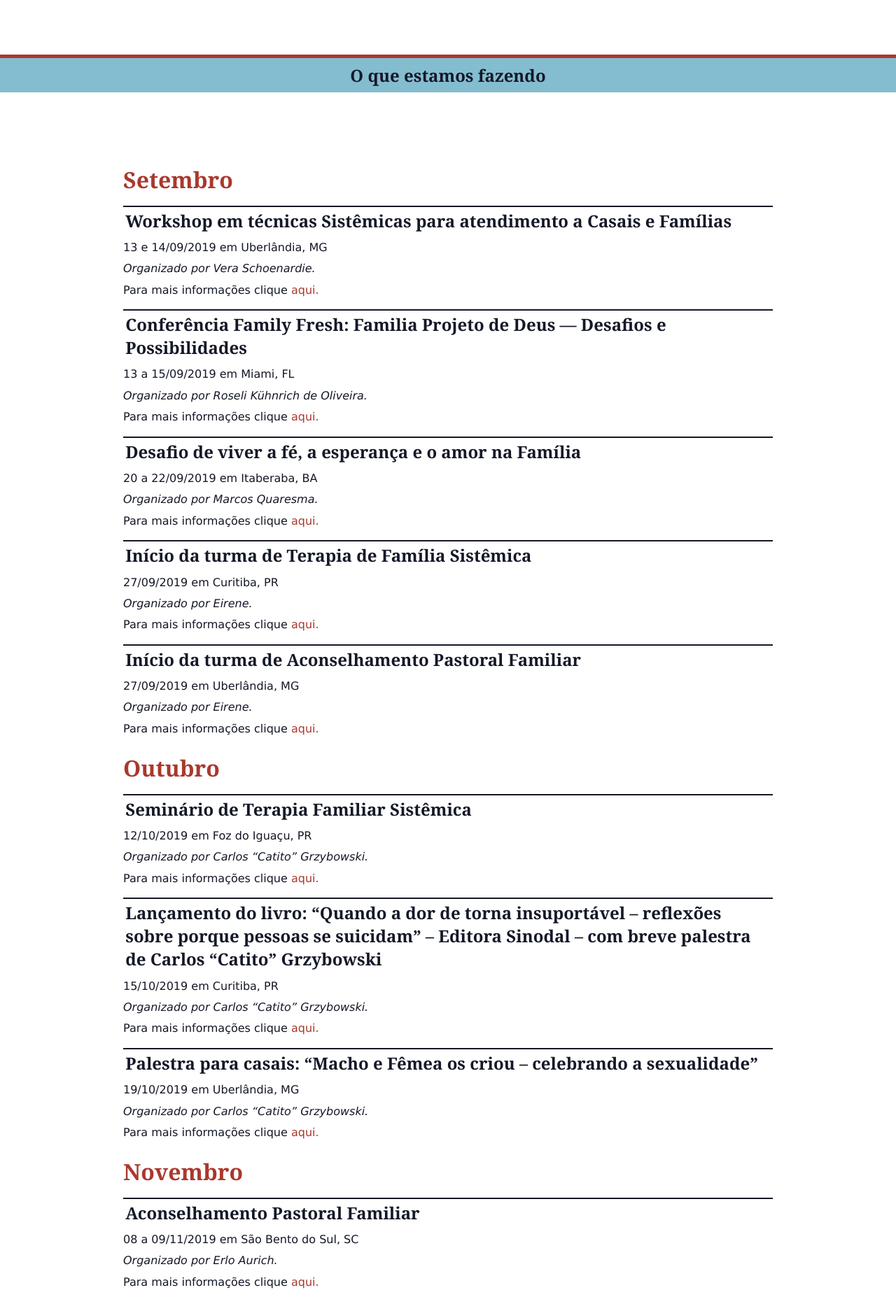
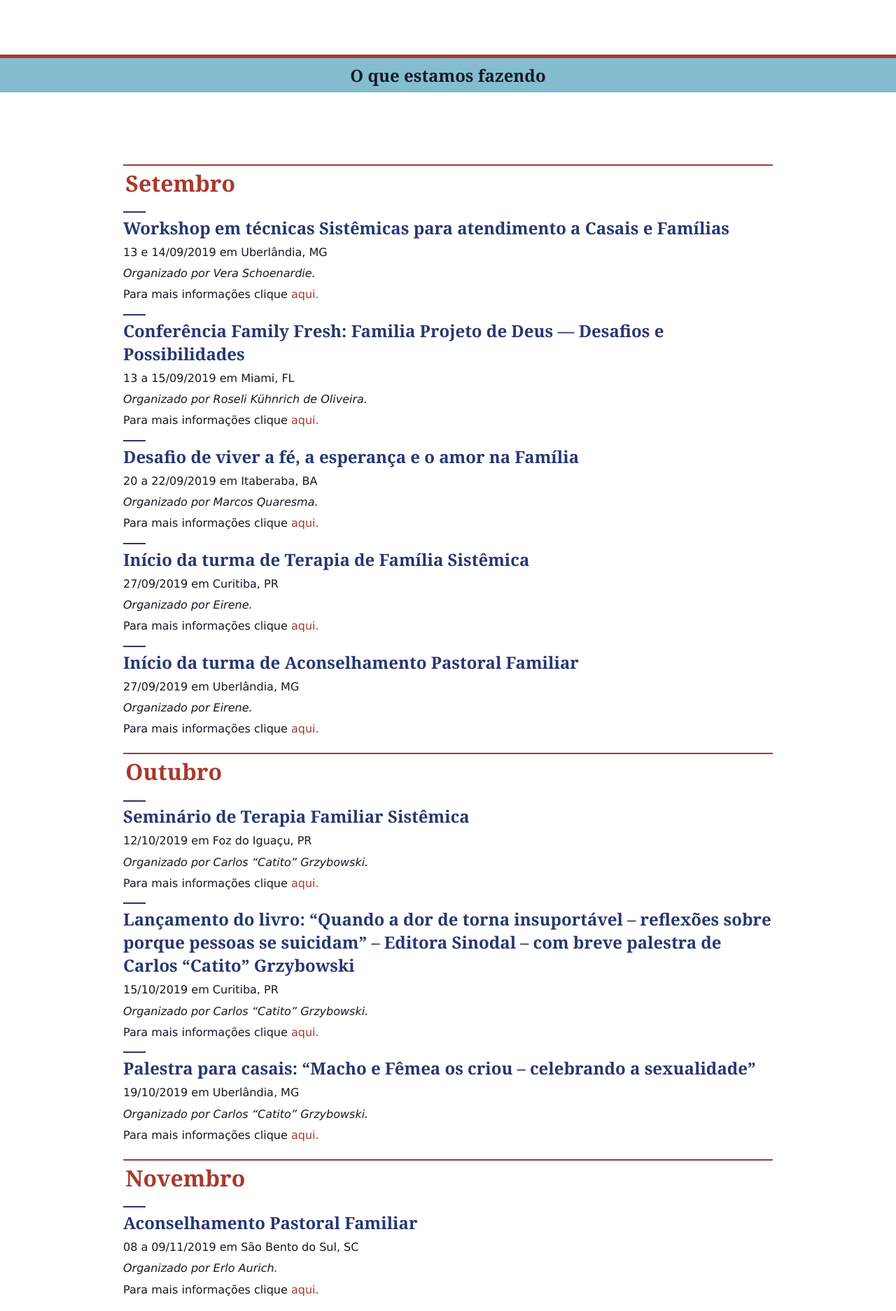
Before and after one commit to eirenedobrasil/eirenedobrasil.github.io, a Jekyll site: the page built from index.html, in a window 1280 px wide. Shown: the part 1623-3497 px from the top of the page at 70% size. Built offline with Jekyll 4.4.1, drawn with Linux system fonts in a browser that asks for light colours; some web fonts are replaced.

Commit message:
visual tweaks in agenda

```diff
--- a/_includes/agenda.html
+++ b/_includes/agenda.html
@@ -1,4 +1,5 @@
 <div class="agenda-item">
+	<div class="bd-small"></div>
   <h2>{{ agenda.curso }}</h2>
   <p>{{ agenda.date }} em {{agenda.cidade}}, {{agenda.estado}}</p>
   <p><em>Organizado por {{ agenda.owner }}.</em></p>
--- a/css/style.css
+++ b/css/style.css
@@ -394,16 +394,23 @@ nav {
 .agenda h1 {
   margin: 1.4rem 0 0;
   color: var(--laranja);
-}
-
-.agenda h2 {
-  margin: 1rem 0 .5rem;
   border-top: 2px solid;
   padding: .2rem;
 }
 
+.agenda h2 {
+  margin: 0.3rem 0 .5rem;
+  color: var(--azulMedio);
+}
+
 .agenda p {
   margin-bottom: .5rem;
+}
+
+.bd-small {
+  border-top: 2px solid var(--azulMedio);
+  width: 2rem;
+  margin-top: 1rem;
 }
 
 .box h4 {
```
